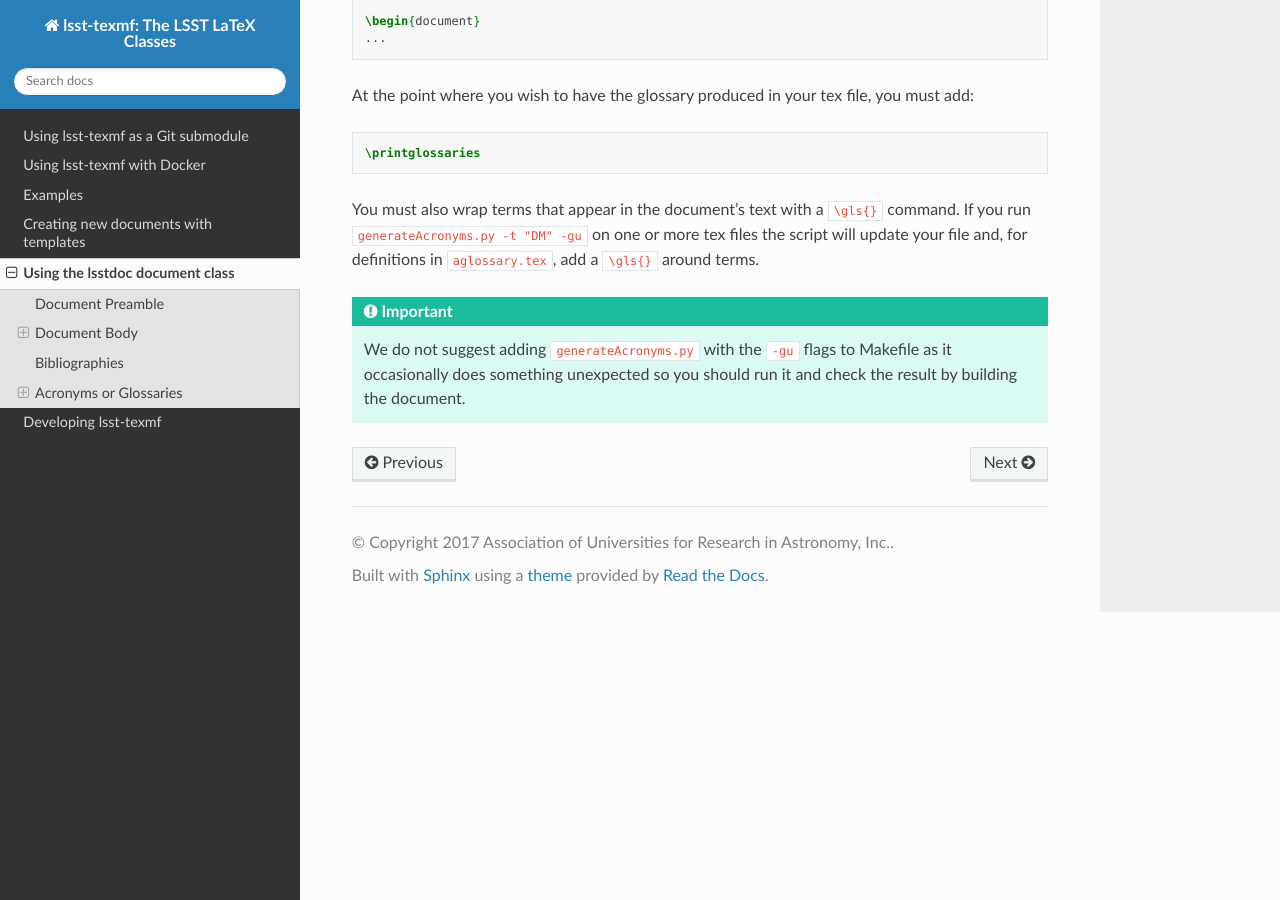
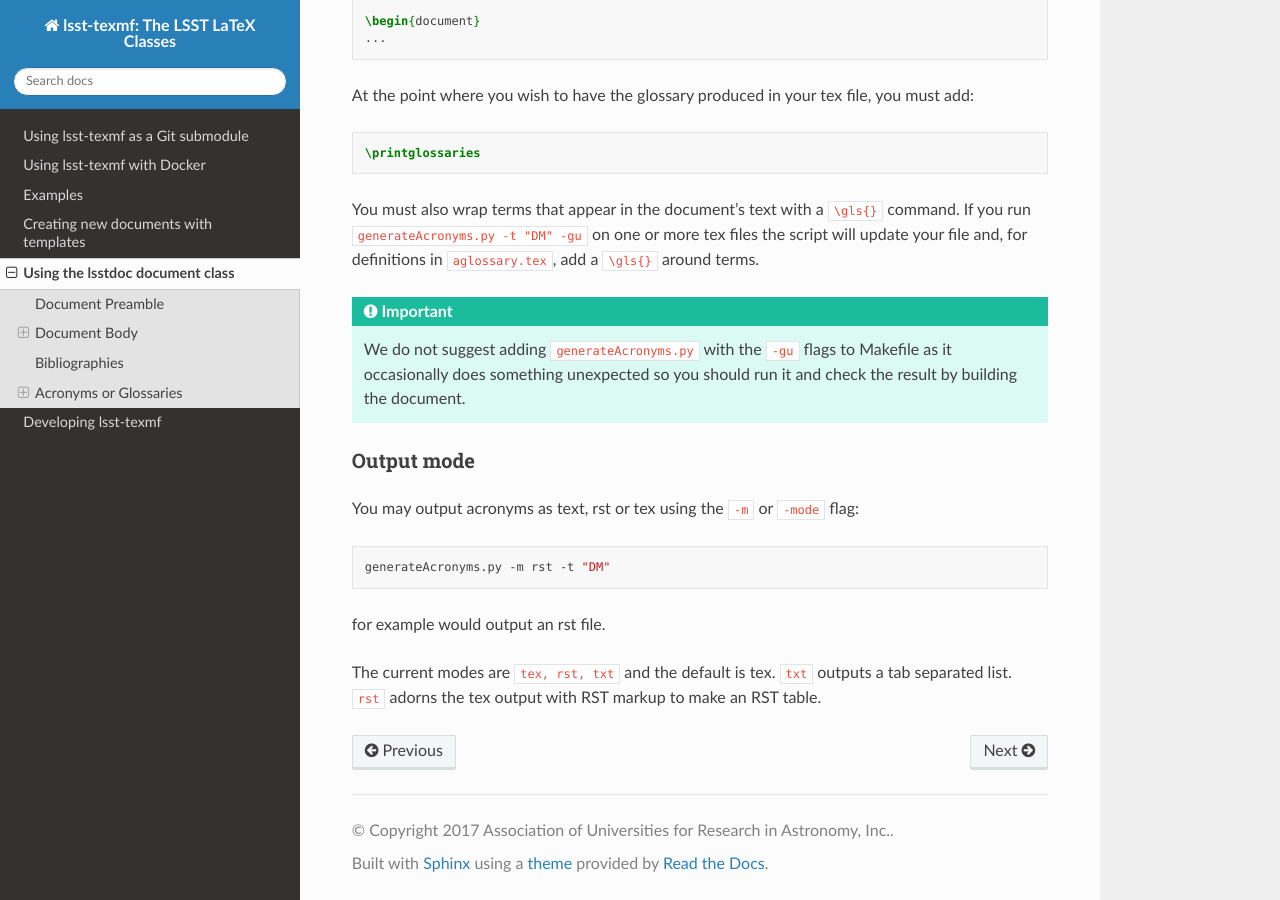
Before and after one commit to lsst/lsst-texmf, a Sphinx documentation site: the page built from docs/lsstdoc.rst, in a window 1280 px wide and 900 px high, scrolled down 6225 px. Built offline with Sphinx 7.4.7 and the Read the Docs theme 2.0.0, drawn with Linux system fonts in a browser that asks for light colours; pages that are not in the unit, such as notebooks, are missing from menus; the version number could not be read and is left out; cross-references to code outside the pages are shown as plain code; some of the changed text lies outside the part shown.

Commit message:
document modes in generateAcronyms

```diff
--- a/docs/lsstdoc.rst
+++ b/docs/lsstdoc.rst
@@ -228,7 +228,7 @@ A global glossary and acronym files exists in ``lsst-texmf/etc/glossarydefs.csv`
 
 One should note particularly the Subsystem Tags which may be used to differentiate acronyms which are overloaded.
 
-This file is read and processed in conjunction with your tex files by ``bin/generateAcronyms.py``.
+This file is read and processed in conjunction with your tex or rst  files by ``bin/generateAcronyms.py``.
 This script expects to find two text files in the directory with the tex:
 
 :file:`myacronyms.txt`
@@ -294,3 +294,16 @@ You must also wrap terms that appear in the document's text with a ``\gls{}`` co
 .. important::
 
    We do not suggest adding ``generateAcronyms.py`` with the ``-gu`` flags to Makefile as it occasionally does something unexpected so you should run it and check the result by building the document.
+
+Output mode
+-----------
+You may output acronyms as text, rst or tex
+using the ``-m`` or ``-mode`` flag:
+
+.. code-block:: sh
+
+   generateAcronyms.py -m rst -t "DM"
+
+for example would output an rst file.
+
+The current modes are ``tex, rst, txt`` and the default is tex. ``txt`` outputs a tab separated list. ``rst`` adorns the tex output with RST markup to make an RST table.
```
